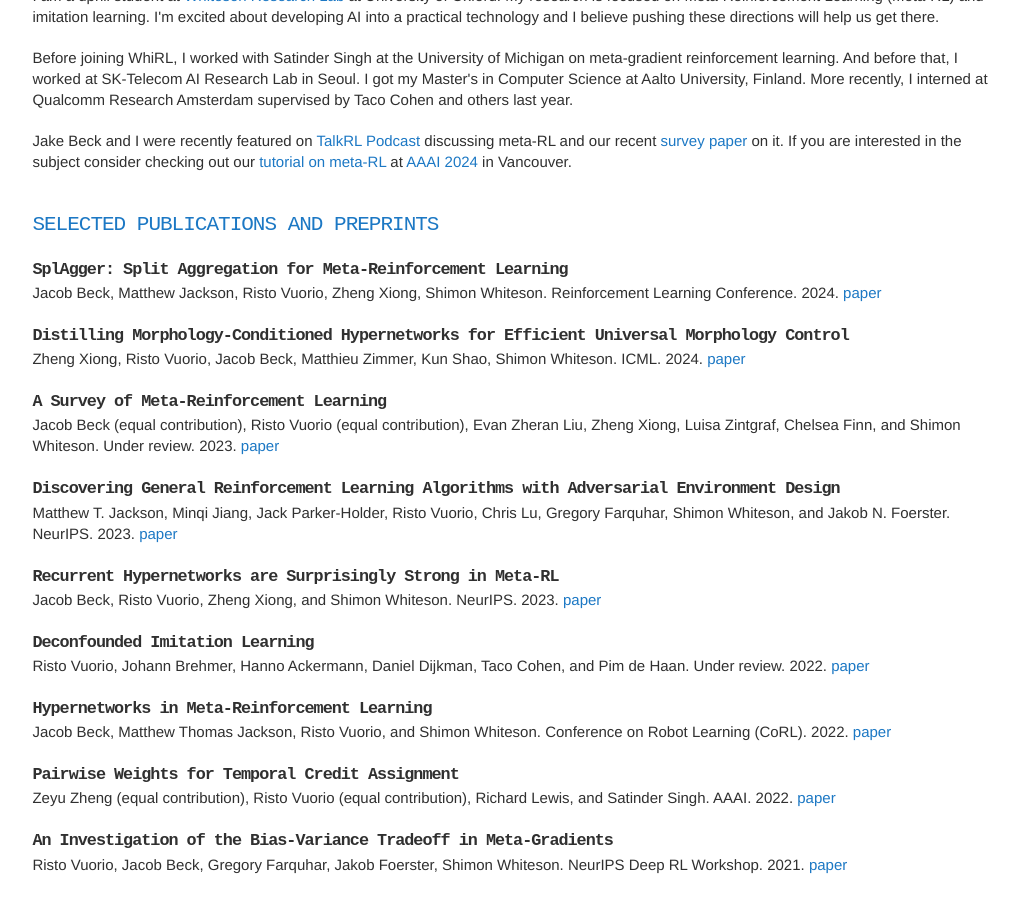
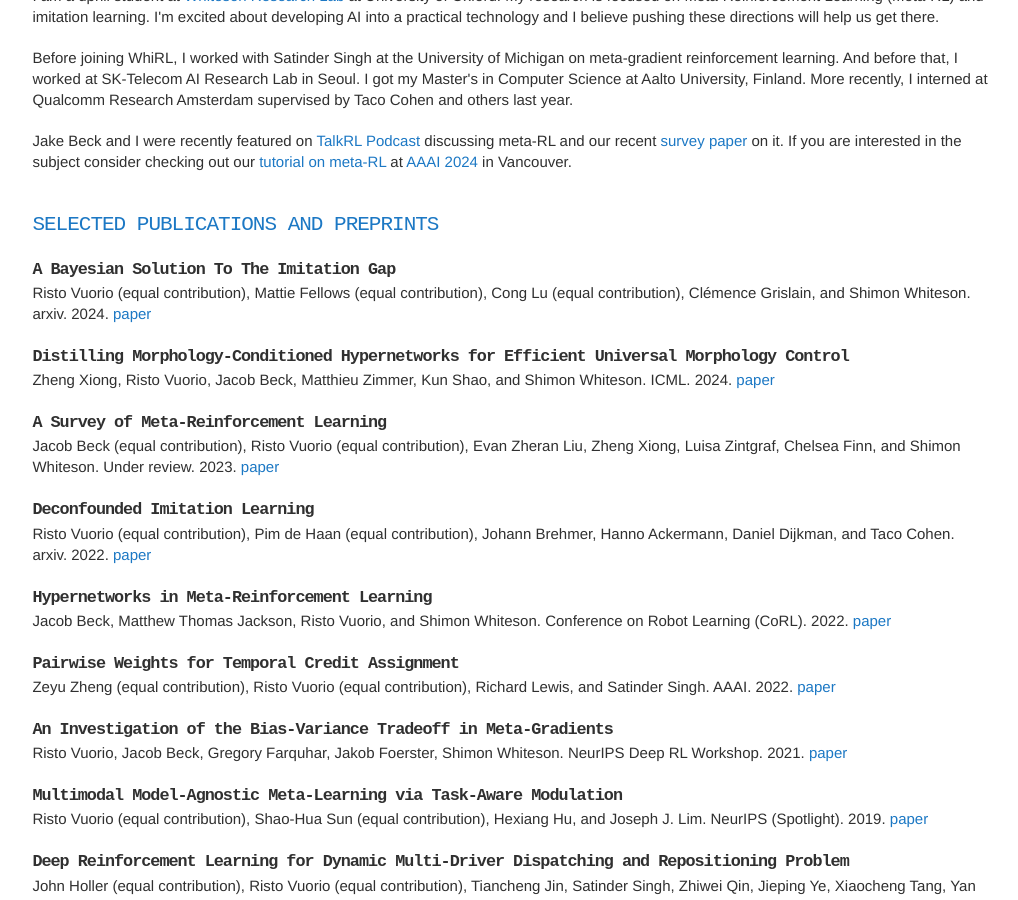
Before and after one commit to vuoristo/vuoristo.github.io, a Jekyll site: the page built from index.html, in a window 1280 px wide and 900 px high, scrolled down 304 px. Shown: the whole window, without its empty margins (166-1184 px from the left). Built offline with Jekyll 4.4.1, drawn with Linux system fonts in a browser that asks for light colours; nearby versions of some CDN libraries; some web fonts are replaced.

Commit message:
update paper list

```diff
--- a/_data/publications.yaml
+++ b/_data/publications.yaml
@@ -1,10 +1,10 @@
-- title: "SplAgger: Split Aggregation for Meta-Reinforcement Learning"
-  author: Jacob Beck, Matthew Jackson, Risto Vuorio, Zheng Xiong, Shimon Whiteson
-  howpublished: Reinforcement Learning Conference
+- title: "A Bayesian Solution To The Imitation Gap"
+  author: Risto Vuorio (equal contribution), Mattie Fellows (equal contribution), Cong Lu (equal contribution), Clémence Grislain, and Shimon Whiteson
+  howpublished: arxiv
   year: 2024
-  url: "https://arxiv.org/abs/2402.06570"
+  url: "https://arxiv.org/abs/2407.00495"
 - title: "Distilling Morphology-Conditioned Hypernetworks for Efficient Universal Morphology Control"
-  author: Zheng Xiong, Risto Vuorio, Jacob Beck, Matthieu Zimmer, Kun Shao, Shimon Whiteson
+  author: Zheng Xiong, Risto Vuorio, Jacob Beck, Matthieu Zimmer, Kun Shao, and Shimon Whiteson
   howpublished: ICML
   year: 2024
   url: "https://arxiv.org/abs/2402.06570"
@@ -13,19 +13,9 @@
   howpublished: Under review
   year: 2023
   url: "https://arxiv.org/abs/2301.08028"
-- title: "Discovering General Reinforcement Learning Algorithms with Adversarial Environment Design"
-  author: Matthew T. Jackson, Minqi Jiang, Jack Parker-Holder, Risto Vuorio, Chris Lu, Gregory Farquhar, Shimon Whiteson, and Jakob N. Foerster
-  howpublished: NeurIPS
-  year: 2023
-  url: "https://openreview.net/forum?id=kAU6Cdq1gV"
-- title: "Recurrent Hypernetworks are Surprisingly Strong in Meta-RL"
-  author: Jacob Beck, Risto Vuorio, Zheng Xiong, and Shimon Whiteson
-  howpublished: NeurIPS
-  year: 2023
-  url: "https://openreview.net/forum?id=pefAAzu8an"
 - title: "Deconfounded Imitation Learning"
-  author: Risto Vuorio, Johann Brehmer, Hanno Ackermann, Daniel Dijkman, Taco Cohen, and Pim de Haan
-  howpublished: Under review
+  author: Risto Vuorio (equal contribution), Pim de Haan (equal contribution), Johann Brehmer, Hanno Ackermann, Daniel Dijkman, and Taco Cohen
+  howpublished: arxiv
   year: 2022
   url: "https://arxiv.org/abs/2211.02667"
 - title: "Hypernetworks in Meta-Reinforcement Learning"
```
